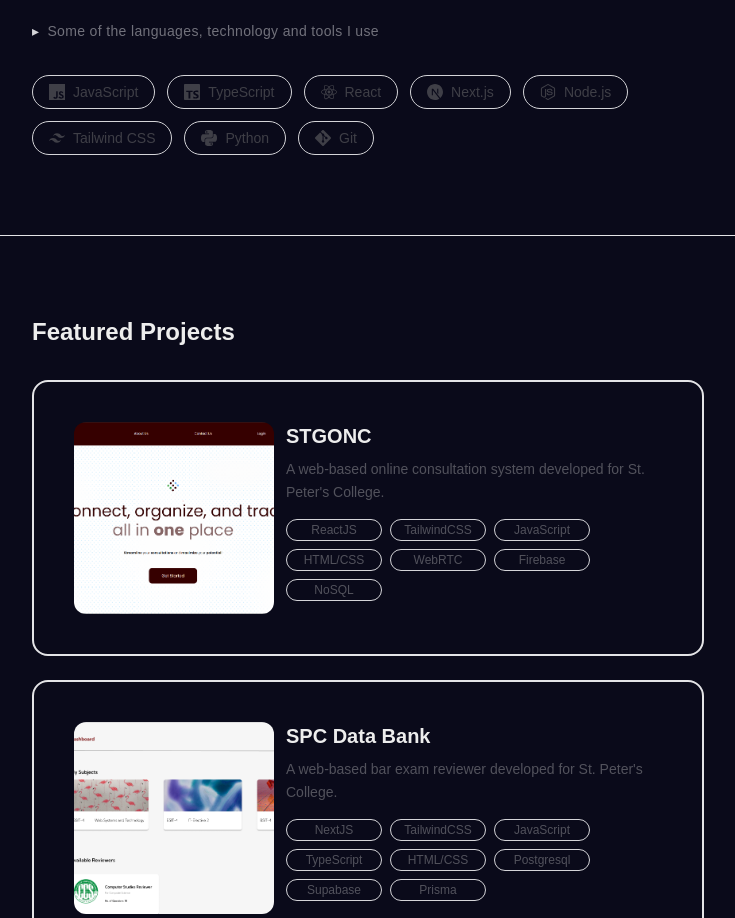
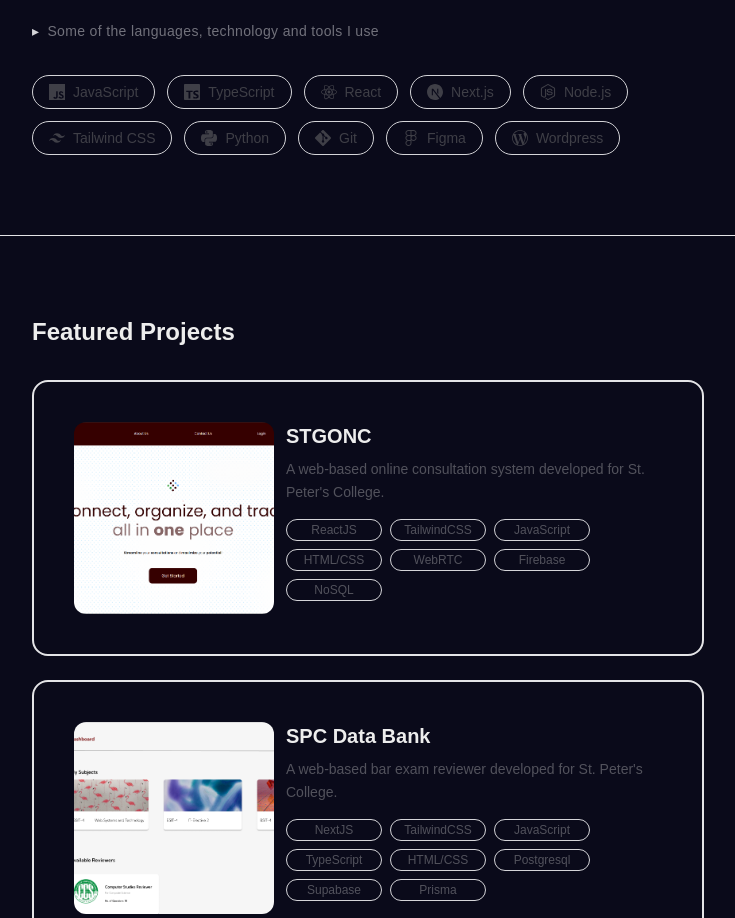
Before and after one commit to N1ewb/job-portfolio, a Next.js app: page / in a window 1280 px wide. Shown: the part 1040-1958 px from the top of the page, without its empty margins (272-1007 px from the left). Built offline with nearby package versions, Linux system fonts and the light colour scheme.

Commit message:
UPDATE: SKILSS

```diff
--- a/src/app/page.tsx
+++ b/src/app/page.tsx
@@ -11,6 +11,8 @@ import {
   SiTailwindcss,
   SiPython,
   SiGit,
+  SiFigma,
+  SiWordpress,
 } from "react-icons/si";
 
 const skills = [
@@ -22,6 +24,8 @@ const skills = [
   { name: "Tailwind CSS", icon: SiTailwindcss },
   { name: "Python", icon: SiPython },
   { name: "Git", icon: SiGit },
+  { name: "Figma", icon: SiFigma },
+  { name: "Wordpress", icon: SiWordpress },
 ];
 
 export default function Home() {
```
